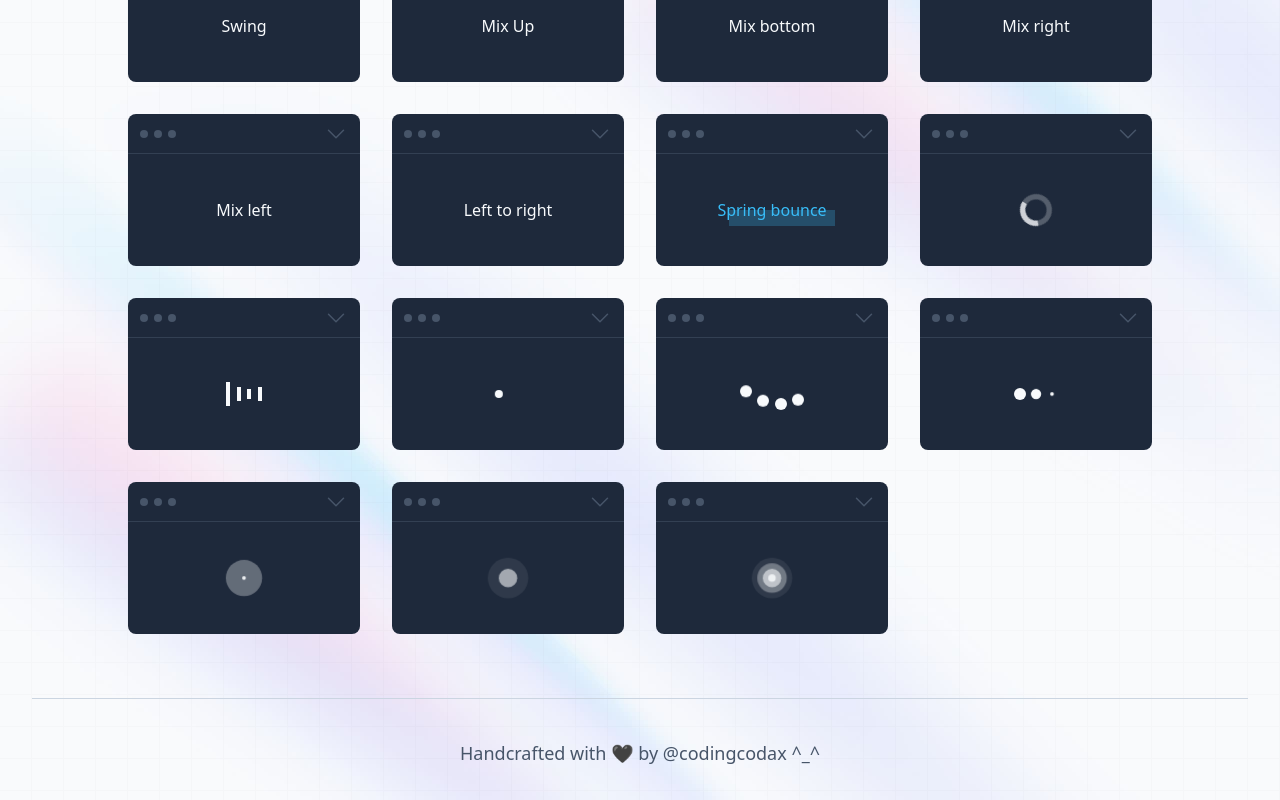
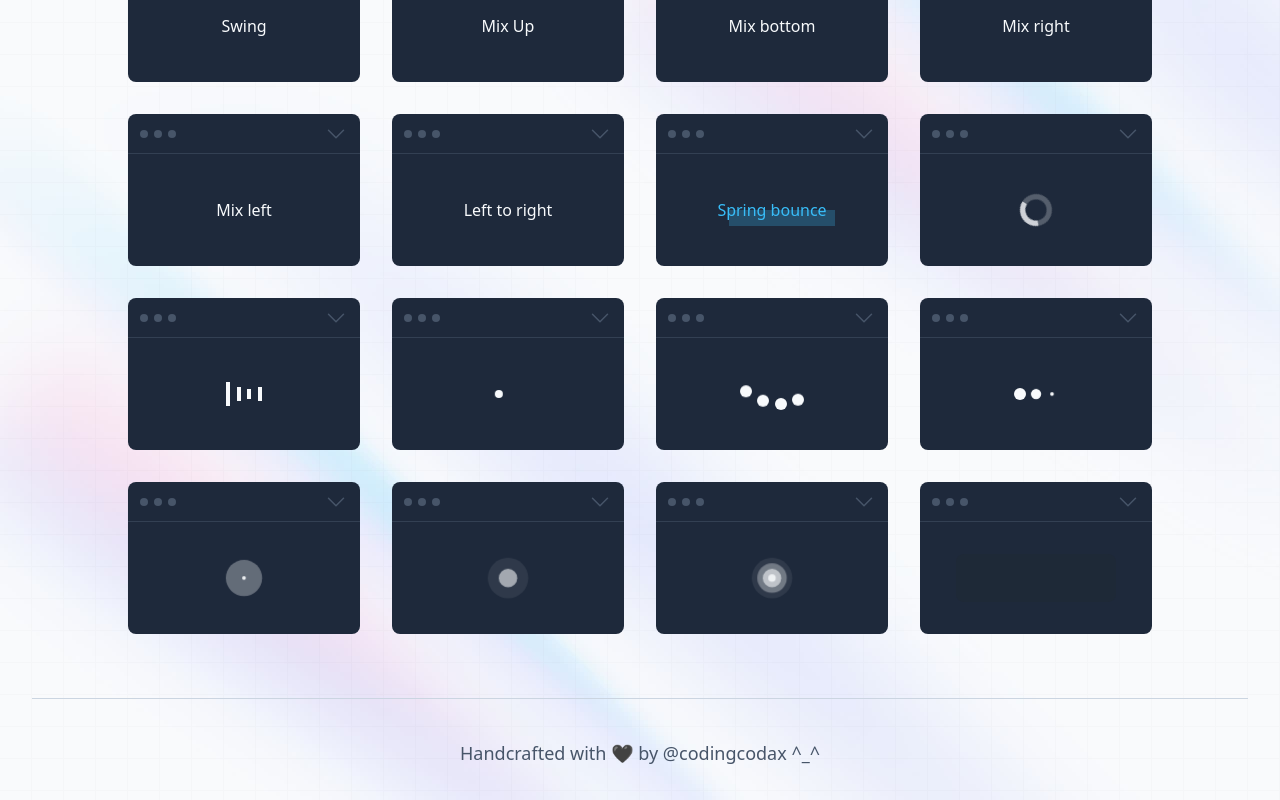
Before and after one commit to codingcodax/mini, a Next.js app: page /components in a window 1280 px wide. Shown: the part 1546-2346 px from the top of the page. Built offline with nearby package versions, Linux system fonts and the light colour scheme; grey boxes are pictures that could not be loaded.

Commit message:
feat(snippets): add skeleton simple

```diff
--- /dev/null
+++ b/src/data/snippets/SkeletonSimple.tsx
@@ -0,0 +1,14 @@
+import type { Snippet } from '~/types/snippet';
+
+const SkeletonSimple: Snippet = {
+  title: 'Skeleton Simple',
+  type: 'other',
+  githubLink:
+    'https://github.com/codingcodax/mini/tree/main/src/data/snippets/SkeletonSimple.tsx',
+  playgroundLink: 'https://play.tailwindcss.com/qdmVRcnCWu',
+  source: (
+    <div className='h-12 w-40 animate-pulse rounded-lg bg-gray-800'></div>
+  ),
+};
+
+export default SkeletonSimple;
--- a/src/data/snippets/index.ts
+++ b/src/data/snippets/index.ts
@@ -35,6 +35,7 @@ import LoaderDotPulse from './LoaderDotPulse';
 import LoaderPulsar from './LoaderPulsar';
 import LoaderPing from './LoaderPing';
 import LoaderRipples from './LoaderRipples';
+import SkeletonSimple from './SkeletonSimple';
 
 const Snippets: Snippet[] = [
   LinkUnderlineCenterOutside,
@@ -72,6 +73,7 @@ const Snippets: Snippet[] = [
   LoaderPulsar,
   LoaderPing,
   LoaderRipples,
+  SkeletonSimple,
 ];
 
 export default Snippets;
```
